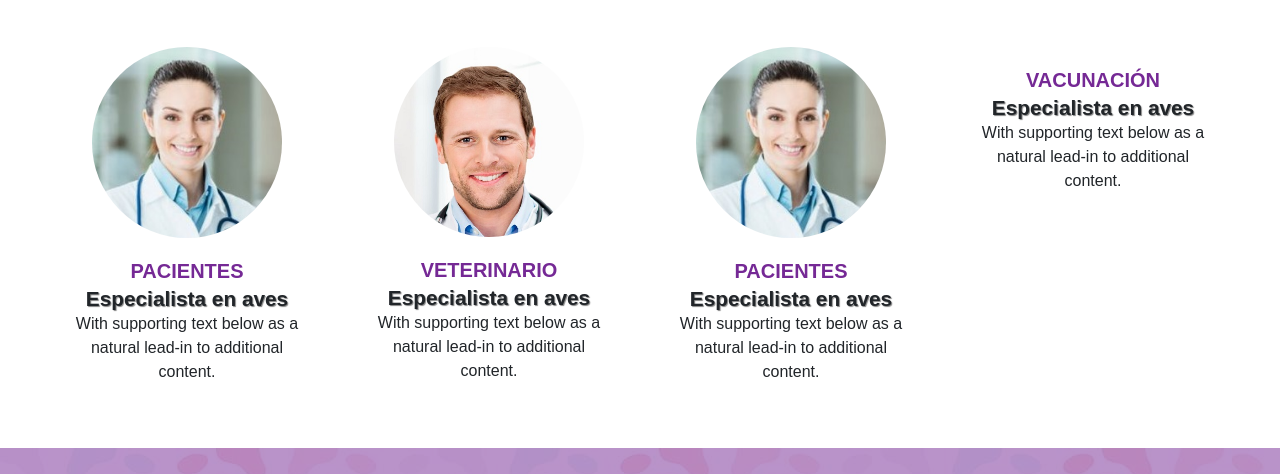
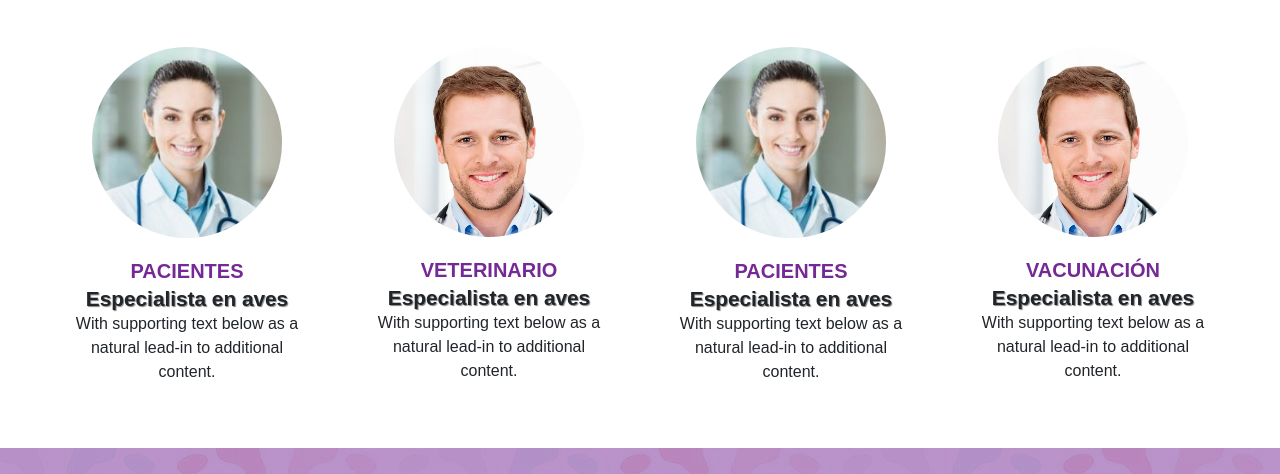
Before and after one commit to Ruthline/Animalandia-Bootstrap, a website: page equipo.html in a window 1280 px wide. Shown: the part 626-1100 px from the top of the page. Drawn offline with nearby package versions, Linux system fonts and the light colour scheme; the site is published under a folder, as on GitHub Pages, so addresses that start at the root find nothing; a web font is replaced by a local one.

Commit message:
ajuste de imagen en equipo.html

```diff
--- a/equipo.html
+++ b/equipo.html
@@ -109,7 +109,7 @@
 
                 <div class="pro col-12 col-md-6 col-xl-3">
                   <div class="card text-center border-0">
-                    <img class="rounded-circle border border-white border-5 align-self-center" src="assets/img/medico1.jpg" alt="">
+                    <img class="rounded-circle border border-white border-5 align-self-center" src="./assets/img/medico1.jpg" alt="">
                     <div class="card-body">
                       <h5 class="card-title">VETERINARIO</h5>
                       <h3 class="card-subtitle">Especialista en aves</h3>
@@ -131,7 +131,7 @@
 
                 <div class="pro col-12 col-md-6 col-xl-3">
                   <div class="card text-center border-0">
-                    <img class="rounded-circle border border-white border-5 align-self-center" src="/assets/img/medico1.jpg" alt="">
+                    <img class="rounded-circle border border-white border-5 align-self-center" src="./assets/img/medico1.jpg" alt="">
                     <div class="card-body">
                       <h5 class="card-title">VACUNACIÓN</h5>
                       <h3 class="card-subtitle">Especialista en aves</h3>
```
